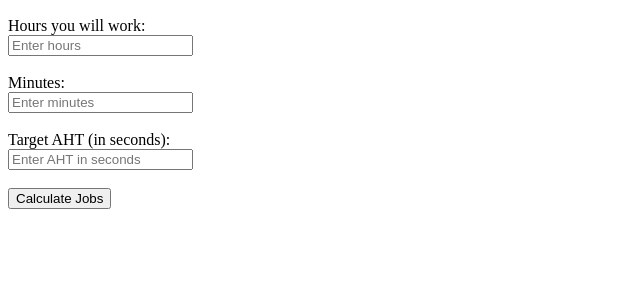
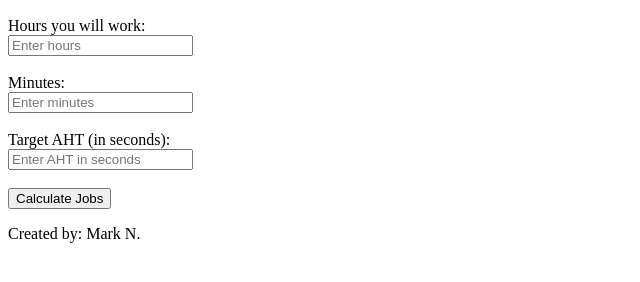
Before and after one commit to mxrk314/aht_calc, a plain HTML site: page index.html in a window 1280 px wide. Shown: the part 50-332 px from the top of the page, without its empty margins (0-640 px from the left). Drawn offline with Linux system fonts and the light colour scheme.

Commit message:
Update index.html

```diff
--- a/index.html
+++ b/index.html
@@ -33,5 +33,7 @@ function calculateJobs() {
 
 <p id="result"></p>
 
+<p>Created by: Mark N.</p>
+
 </body>
 </html>
```
